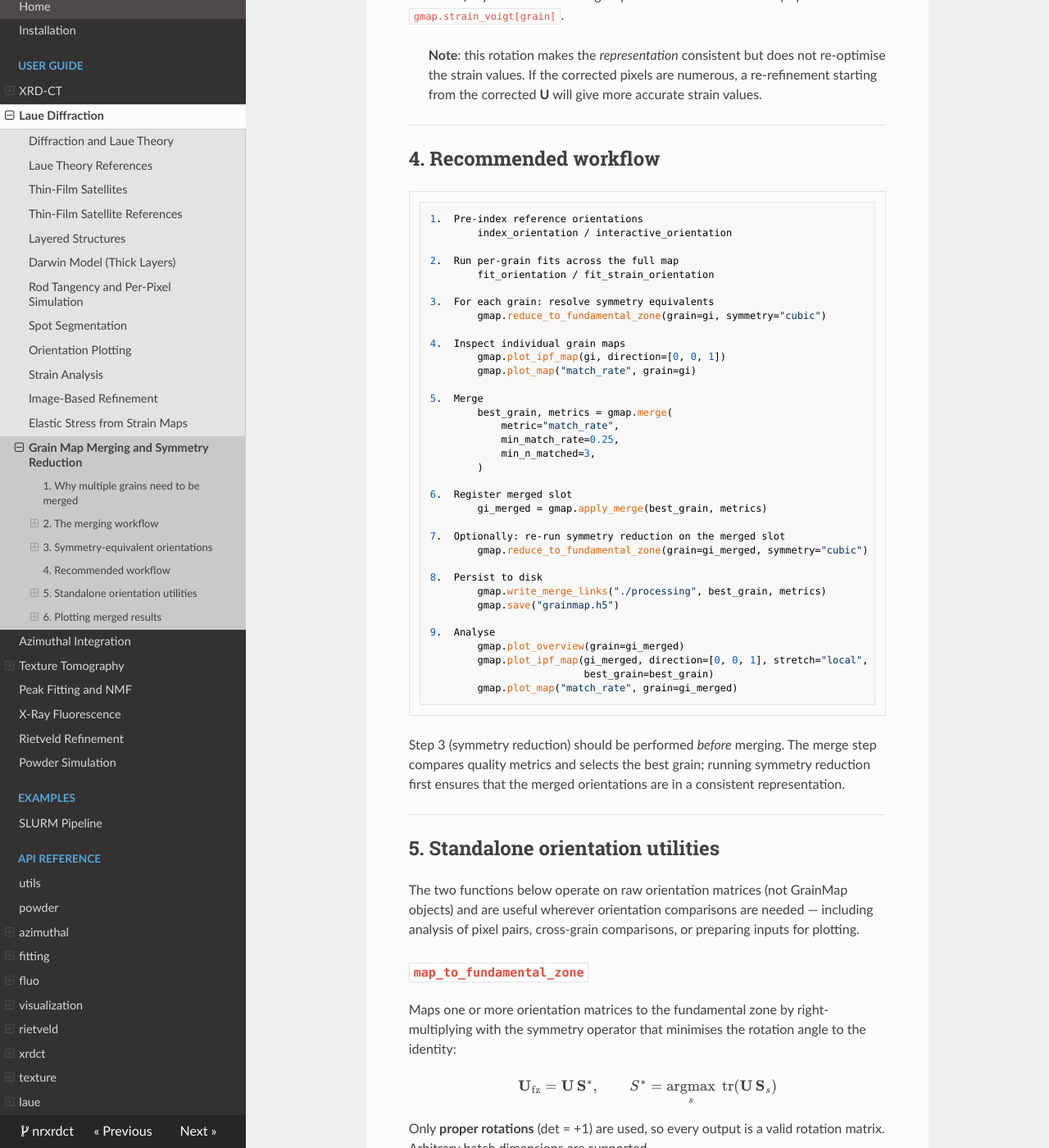
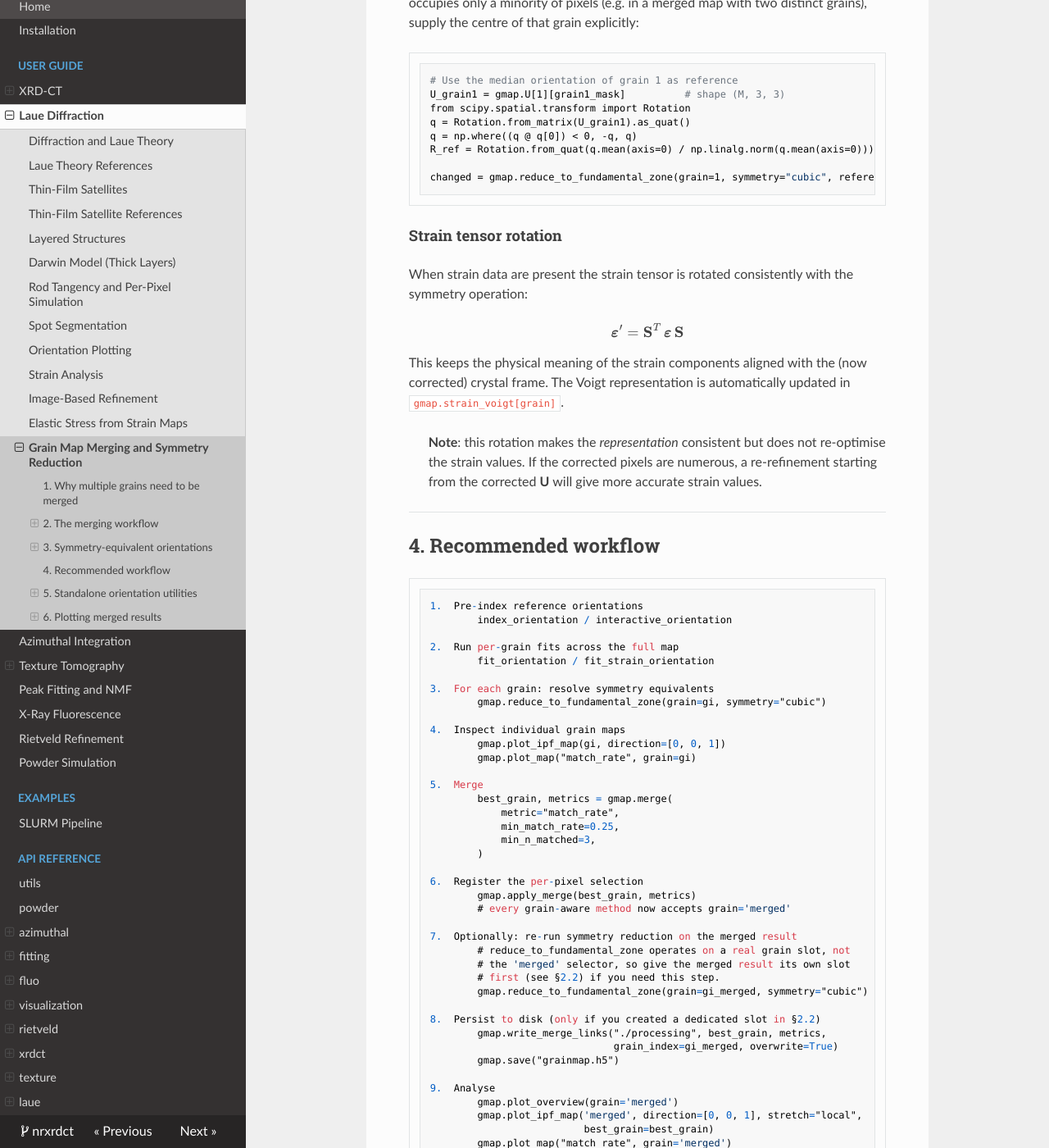
Before and after one commit to pedrodamas0803/nrxrdct, an MkDocs documentation site: the page built from docs/user-guide/laue_grain_map_merge.md, in a window 1280 px wide and 1400 px high, scrolled down 5585 px. Shown: the whole window at 82% size. Built offline with MkDocs 1.6.1, drawn with Linux system fonts in a browser that asks for light colours; nearby versions of some CDN libraries; some of the changed text lies outside the part shown.

Commit message:
fix collect merged behaviour

````diff
--- a/docs/user-guide/laue_grain_map_merge.md
+++ b/docs/user-guide/laue_grain_map_merge.md
@@ -88,31 +88,42 @@
 
 Typical starting values: `min_match_rate=0.2`, `min_n_matched=3`.
 
-### 2.2 `apply_merge` — register the result as a new grain slot
+### 2.2 `apply_merge` — register the per-pixel selection
 
 ```python
-gi_merged = gmap.apply_merge(best_grain, metrics)
-print(f"Merged grain stored in slot {gi_merged}")
+gmap.apply_merge(best_grain, metrics)
 ```
 
-`apply_merge` appends a new grain slot (grain index `n_grains - 1` after
-the call) that is filled from `best_grain` and `metrics`.  All existing
-analysis and plotting methods work on this slot as on any other:
+`apply_merge` stores *best_grain* as `gmap.best_grain_map`.  It does **not**
+create a new grain slot and `n_grains` is unchanged — `metrics` is accepted
+for API compatibility but not stored.  Every analysis and plotting method
+that accepts a `grain` argument can dispatch per-pixel to the right grain
+slot by passing the string `'merged'`:
 
 ```python
-gmap.plot_map("match_rate", grain=gi_merged)
-gmap.plot_ipf_map(gi_merged, direction=[0, 0, 1])
+gmap.plot_map("match_rate", grain='merged')
+gmap.plot_ipf_map('merged', direction=[0, 0, 1])
 ```
 
-`apply_merge` is **idempotent**: calling it a second time with updated
-parameters overwrites the same grain slot in-place rather than creating a
-new one.  The slot index `gi_merged` is stored in `gmap._merged_grain`.
-
-`inspect_frame` uses the merged grain by default when it exists:
+`inspect_frame` uses the merged selection by default when it exists:
 
 ```python
-gmap.inspect_frame(frame_idx)   # automatically uses gi_merged
+gmap.inspect_frame(frame_idx)   # automatically uses 'merged'
 ```
+
+If you want the merged result to live in its own grain slot (e.g. to persist
+it to disk and reload it later, or to run `reduce_to_fundamental_zone` on
+it), create one explicitly by adding a new `UB{n}.npy` reference file to
+`processing_dir` and rescanning:
+
+```python
+np.save(os.path.join(gmap.processing_dir, f"UB{gmap.n_grains}.npy"), some_reference_U)
+gmap.reload_ub_matrices()          # grows all per-grain arrays by one slot
+gi_merged = gmap.n_grains - 1      # index of the new slot
+```
+
+You will need to pass `gi_merged` as `grain_index` to both `write_merge_links`
+and `collect_merged` below.
 
 ### 2.3 `write_merge_links` — on-disk persistence
 
@@ -124,22 +135,32 @@
     base_dir="./processing",
     best_grain=best_grain,
     metrics=metrics,           # inherits the source directory automatically
+    grain_index=gi_merged,     # slot index to embed in the symlink names
     overwrite=True,
 )
 ```
 
-This creates a `merged/` subfolder inside `base_dir` and populates it with
-`frame_NNNNN_g{gi_merged:02d}.npz` symlinks, each pointing to the
-corresponding `ubs/` or `strain/` result file of the winning grain.
+This creates a `merged/{ubs,strain}/` subfolder inside `base_dir` and
+populates it with `frame_NNNNN_g{gi_merged:02d}.npz` symlinks, each pointing
+to the corresponding `ubs/` or `strain/` result file of the winning grain.
+
+> **Important:** the `merged/{source}/` folder is shared across *all* merge
+> targets that use the same `source`. If you write links for more than one
+> `grain_index` (e.g. comparing two different filter thresholds, or merging
+> subregions separately), their symlinks coexist in the same directory,
+> distinguished only by the `g{gi_merged:02d}` suffix. `collect_merged`
+> filters strictly on that suffix, so always pass the matching `grain_index`
+> to both calls — don't rely on directory contents alone to tell merges apart.
 
 To re-load the merged map from those links in a new session:
 
 ```python
-gi_loaded = gmap.collect_merged(base_dir="./processing")
+gmap.collect_merged(base_dir="./processing", grain_index=gi_merged)
 ```
 
 `collect_merged` auto-detects whether the files contain orientation-only or
-strain results by checking for the `"strain_voigt"` key.
+strain results by checking for the `"strain_voigt"` key, and only loads
+files whose embedded suffix matches `grain_index`.
 
 ---
 
@@ -276,21 +297,26 @@
             min_n_matched=3,
         )
 
-6.  Register merged slot
-        gi_merged = gmap.apply_merge(best_grain, metrics)
+6.  Register the per-pixel selection
+        gmap.apply_merge(best_grain, metrics)
+        # every grain-aware method now accepts grain='merged'
 
-7.  Optionally: re-run symmetry reduction on the merged slot
+7.  Optionally: re-run symmetry reduction on the merged result
+        # reduce_to_fundamental_zone operates on a real grain slot, not
+        # the 'merged' selector, so give the merged result its own slot
+        # first (see §2.2) if you need this step.
         gmap.reduce_to_fundamental_zone(grain=gi_merged, symmetry="cubic")
 
-8.  Persist to disk
-        gmap.write_merge_links("./processing", best_grain, metrics)
+8.  Persist to disk (only if you created a dedicated slot in §2.2)
+        gmap.write_merge_links("./processing", best_grain, metrics,
+                               grain_index=gi_merged, overwrite=True)
         gmap.save("grainmap.h5")
 
 9.  Analyse
-        gmap.plot_overview(grain=gi_merged)
-        gmap.plot_ipf_map(gi_merged, direction=[0, 0, 1], stretch="local",
+        gmap.plot_overview(grain='merged')
+        gmap.plot_ipf_map('merged', direction=[0, 0, 1], stretch="local",
                           best_grain=best_grain)
-        gmap.plot_map("match_rate", grain=gi_merged)
+        gmap.plot_map("match_rate", grain='merged')
 ```
 
 Step 3 (symmetry reduction) should be performed *before* merging.  The merge
@@ -390,11 +416,11 @@
 
 ```python
 # Global colour stretch — spans entire map range
-gmap.plot_ipf_map(gi_merged, direction=[0, 0, 1], stretch="global")
+gmap.plot_ipf_map('merged', direction=[0, 0, 1], stretch="global")
 
 # Per-grain colour stretch — each grain region stretched independently
 # (requires best_grain to define the regions)
-gmap.plot_ipf_map(gi_merged, direction=[0, 0, 1],
+gmap.plot_ipf_map('merged', direction=[0, 0, 1],
                   stretch="local", best_grain=best_grain)
 ```
 
@@ -408,7 +434,7 @@
 
 ```python
 fig, axes = gmap.plot_overview(
-    grain=gi_merged,
+    grain='merged',
     ipf_axes=[[1, 0, 0], [0, 1, 0], [0, 0, 1]],
     quality_metrics=["match_rate", "rms_px", "kam"],
     show_strain=True,
@@ -419,7 +445,12 @@
 
 ### Frame inspection
 
+`inspect_frame`'s `map_grain` argument only accepts an integer grain slot (not
+the `'merged'` string), and defaults to grain `0` when omitted — it does
+**not** automatically pick up the merged selection. To inspect the merged
+result, pass the dedicated slot created in §2.2 explicitly:
+
 ```python
-gmap.inspect_frame(frame_idx)   # defaults to gi_merged when it exists
-gmap.inspect_frame(frame_idx, map_grain=0)   # force a specific grain
+gmap.inspect_frame(crystal, camera, base_dir, map_grain=gi_merged)
+gmap.inspect_frame(crystal, camera, base_dir, map_grain=0)   # a specific source grain
 ```
````
Also changed, not shown: 1 other file.
